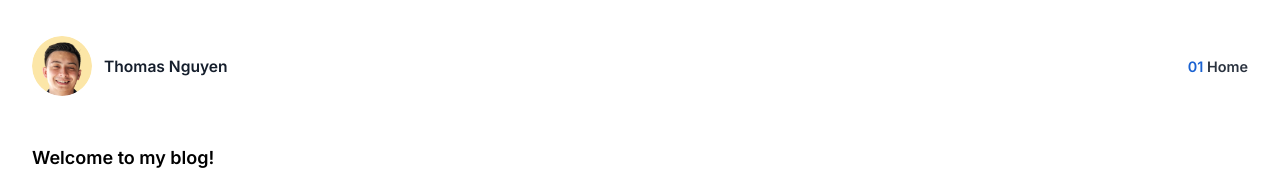
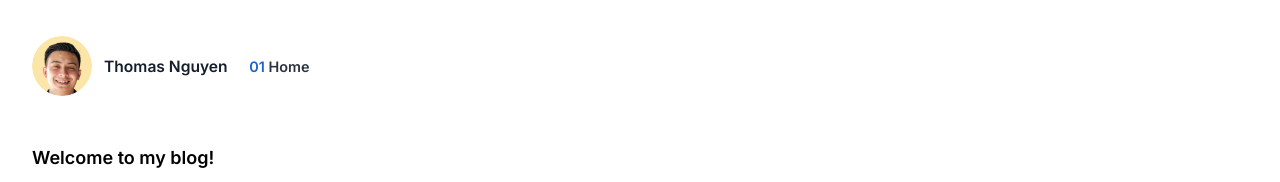
Before and after one commit to thomasnguyen/portfolio2021, a Next.js app: page /about in a window 1280 px wide. Shown: the top 182 px of the page. Built offline with nearby package versions, Linux system fonts and the light colour scheme.

Commit message:
better alignment

```diff
--- a/components/Header.js
+++ b/components/Header.js
@@ -6,22 +6,20 @@ const HeaderContainer = styled.div`
   display: flex;
   flex-direction: row;
   flex-wrap: wrap;
-  justify-content: space-between;
+  justify-content: flex-start;
   align-items: center;
   padding: 3em 0;
   font-size: 1em;
   color: #151e2c;
+  width: 1250px;
+  margin: auto;
 
   .primary-color {
     color: #0252cd;
   }
 
   @media (max-width: 768px) {
-    padding: 2.5em 3em;
-    justify-content: space-around;
-    & > :first-child {
-      margin-bottom: 1.5em;
-    }
+    width: 100%;
   }
 `;
 
--- a/components/Hero.js
+++ b/components/Hero.js
@@ -3,7 +3,6 @@ import styled from "styled-components";
 const HeroContainer = styled.div`
   display: flex;
   flex-direction: row;
-  align-items: center;
   justify-content: space-between;
   margin: auto;
   margin-top: 5em;
@@ -12,6 +11,11 @@ const HeroContainer = styled.div`
 
   .hero-text {
     max-width: 480px;
+    padding-top: 5em;
+
+    @media (max-width: 768px) {
+      padding-top: 0;
+    }
   }
 
   .hero__pretitle {
```
